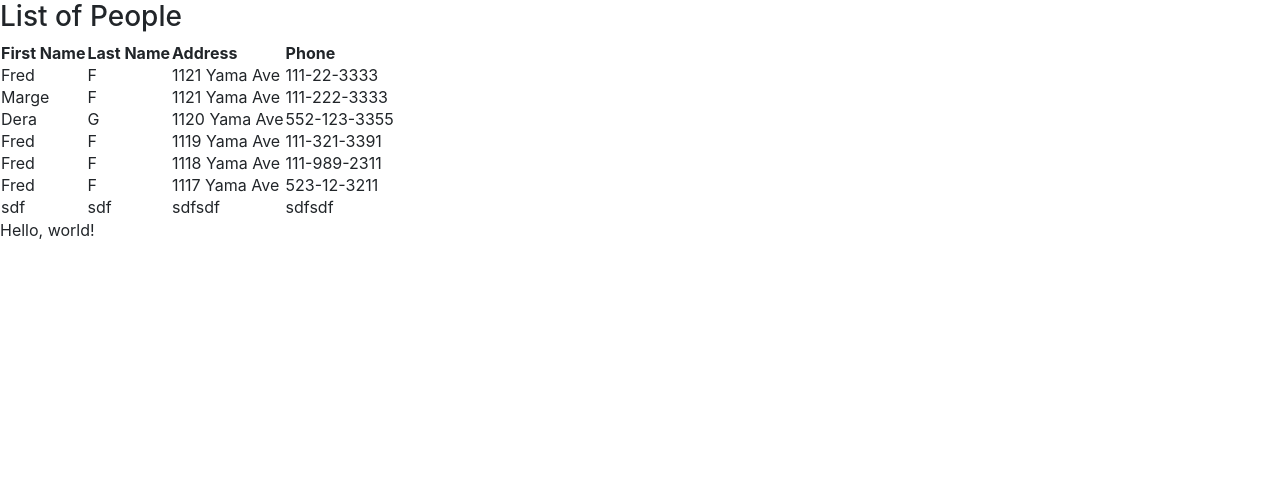
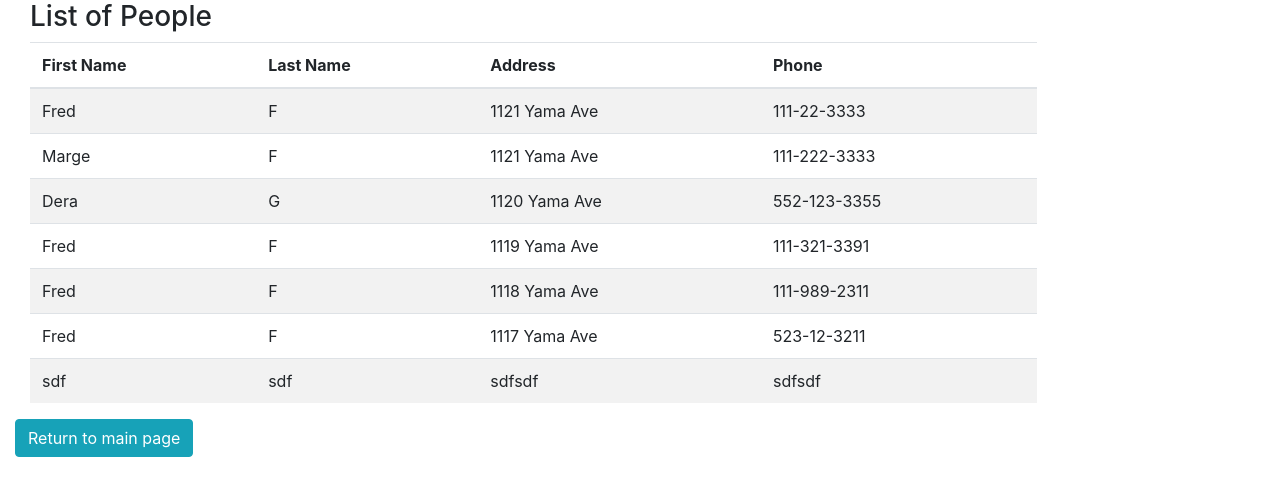
Before and after one commit to TheDarkTrumpet/BAIS-6040-0EXP-Sum2021, a Flask app: page /people in a window 1280 px wide. Shown: the top 496 px of the page. Run offline with Flask 2, Linux system fonts and the light colour scheme; some libraries are stand-ins or nearby versions.

Commit message:
Doing a bit of layout control

```diff
--- a/RealWorld/AdvancedFlask/templates/layout.html
+++ b/RealWorld/AdvancedFlask/templates/layout.html
@@ -9,7 +9,7 @@
     <script type="text/javascript" src="{{  url_for('static', filename='javascript.js') }}"></script>
 </head>
 <body>
-     <div class="page">
+     <div class="page col-md-10 col-offset-1">
          {%  block body %}{% endblock %}
      </div>
 </body>
--- a/RealWorld/AdvancedFlask/templates/people.html
+++ b/RealWorld/AdvancedFlask/templates/people.html
@@ -1,7 +1,10 @@
 {%  extends "layout.html" %}
 {%  block body %}
-    <h3>List of People</h3>
-    <table>
+    <div class="col-md-12">
+        <h3>List of People</h3>
+    </div>
+    <div class="col-md-12">
+    <table class="table table-striped">
     <thead>
     <tr>
         <th>First Name</th>
@@ -21,5 +24,6 @@
     {% endfor %}
     </tbody>
     </table>
-    <p>Hello, world!</p>
+    </div>
+    <a href="/" class="btn btn-info">Return to main page</a>
 {% endblock %}
```
Also changed, not shown: RealWorld/AdvancedFlask/templates/index.html (indentation only).
